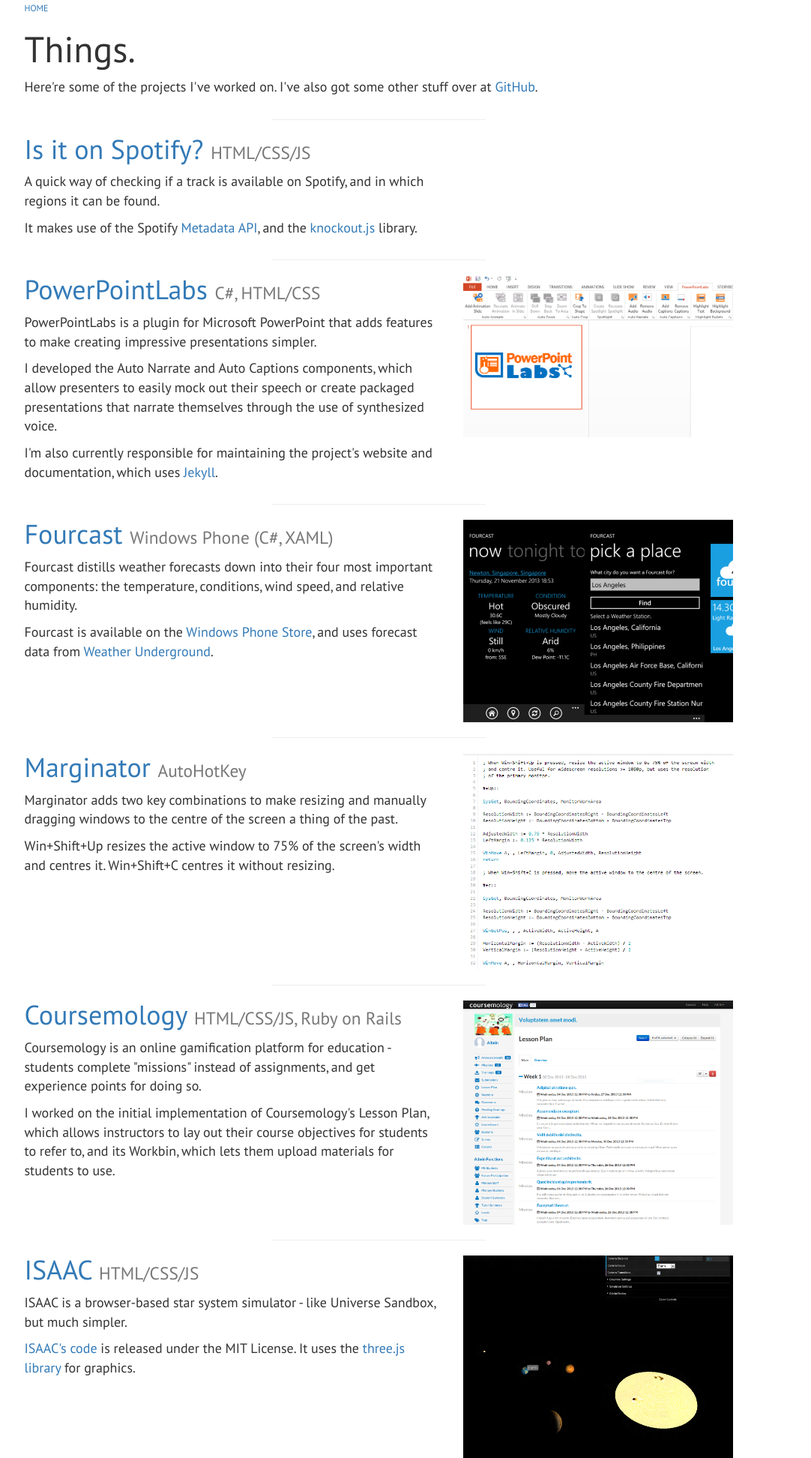
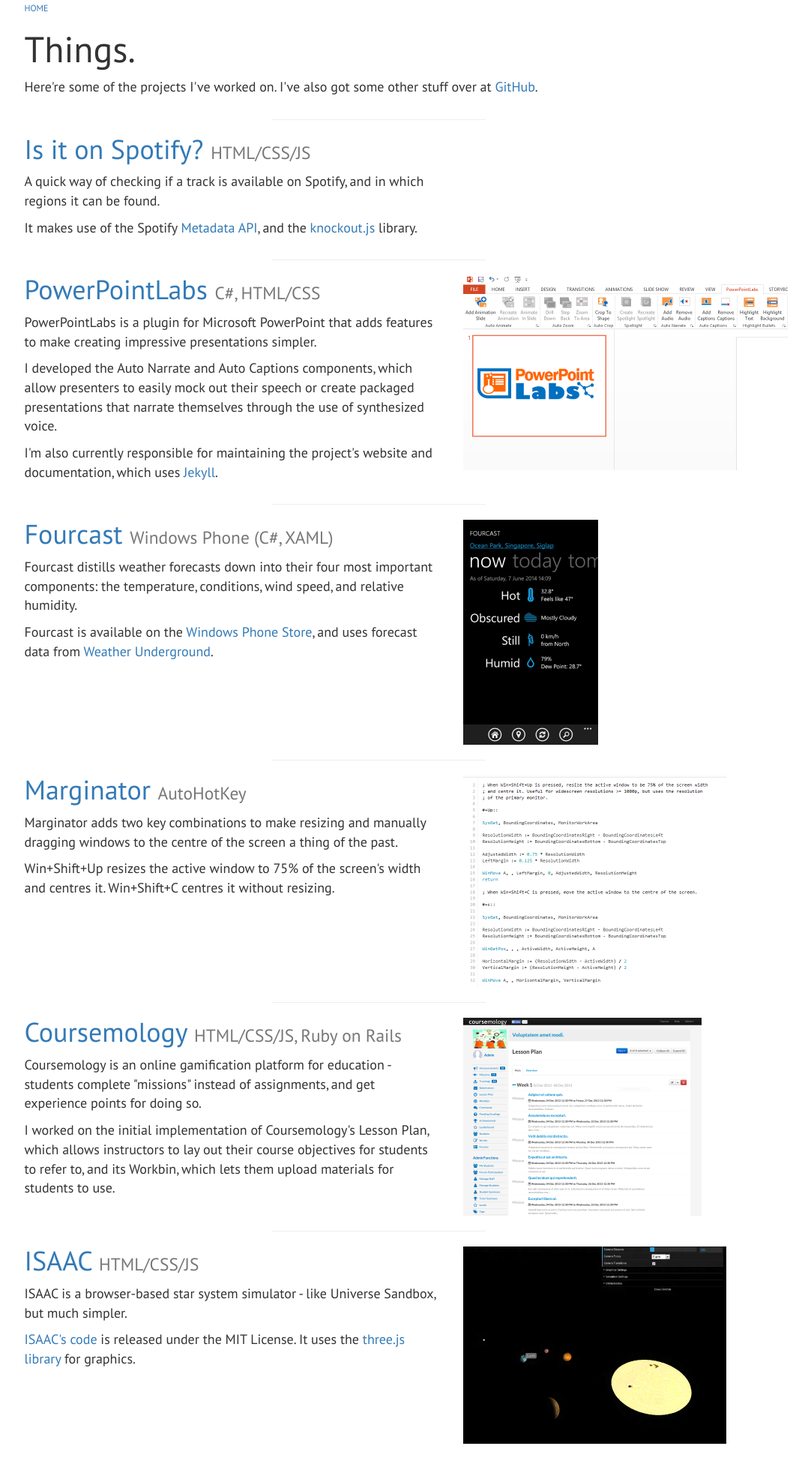
Before and after one commit to jcheng31/ayulin.net, a Jekyll site: the page built from Content/projects.html, in a window 1280 px wide. Shown: the whole page at 75% size, without its empty margins (135-1217 px from the left). Built offline with Jekyll 4.4.1, drawn with Linux system fonts in a browser that asks for light colours; nearby versions of some CDN libraries; Markdown is read by kramdown in place of the engine named in the settings; comment, search, counter and statistics services are not loaded.

Commit message:
Update project images.
Updated the screenshot of Fourcast.
Shrunk each image, and moved the responsiveness up to a
parent div - they'll now always display at the same size.

```diff
--- a/Content/projects.html
+++ b/Content/projects.html
@@ -45,7 +45,9 @@ title: "Projects"
       {% endfor %}
     </div>
     {% if project.img %}
-    <img class="img-responsive col-md-4" src="{{ project.img }}" />
+    <div class="col-md-4">
+      <img src="{{ project.img }}" />
+    </div>
     {% endif %}
   </div>
   {% endfor %}
```
Also changed, not shown: Content/img/Fourcast.png, Content/img/ISAAC.png, Content/img/coursemology.png, Content/img/marginator.png, Content/img/powerpointlabs.png.
